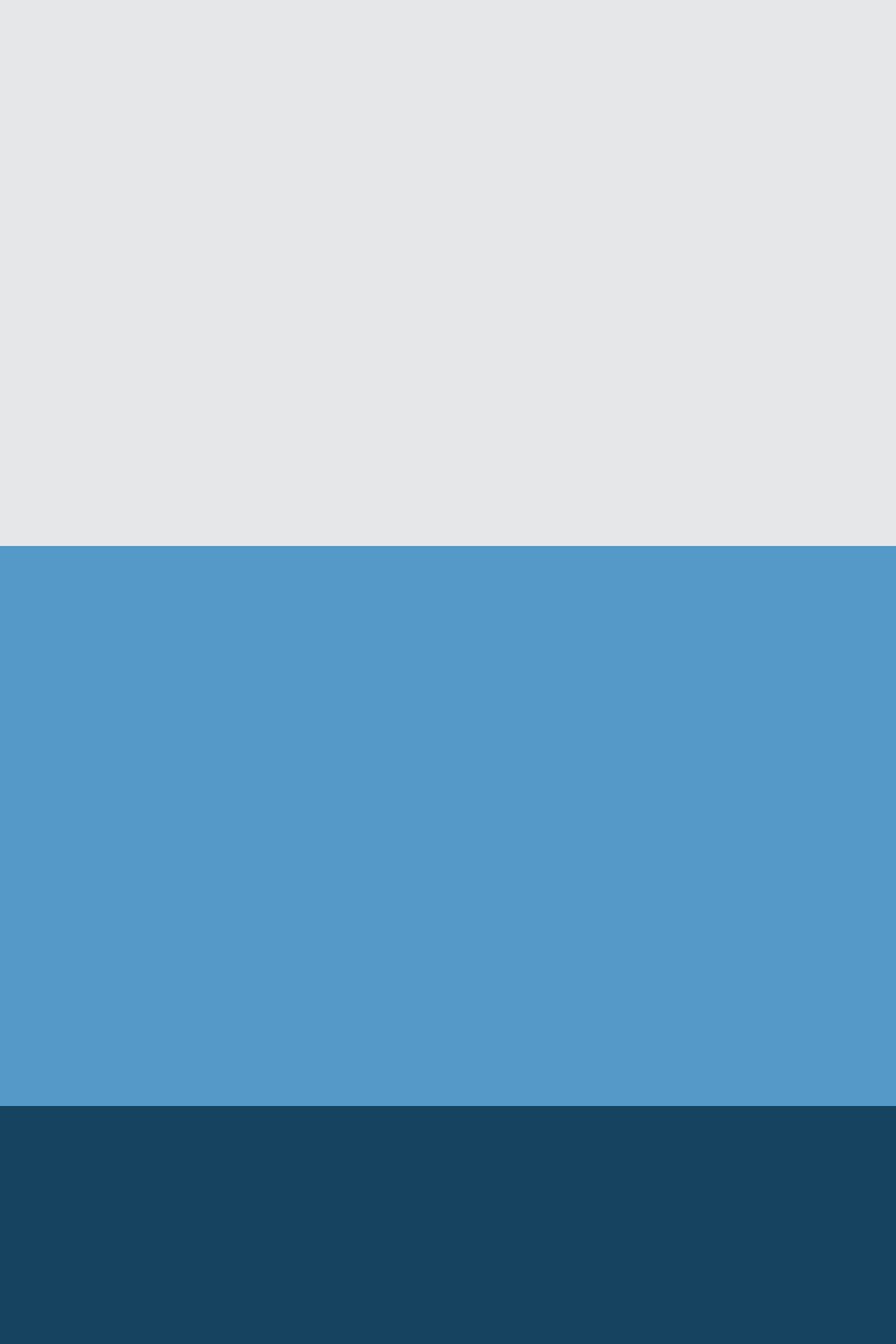
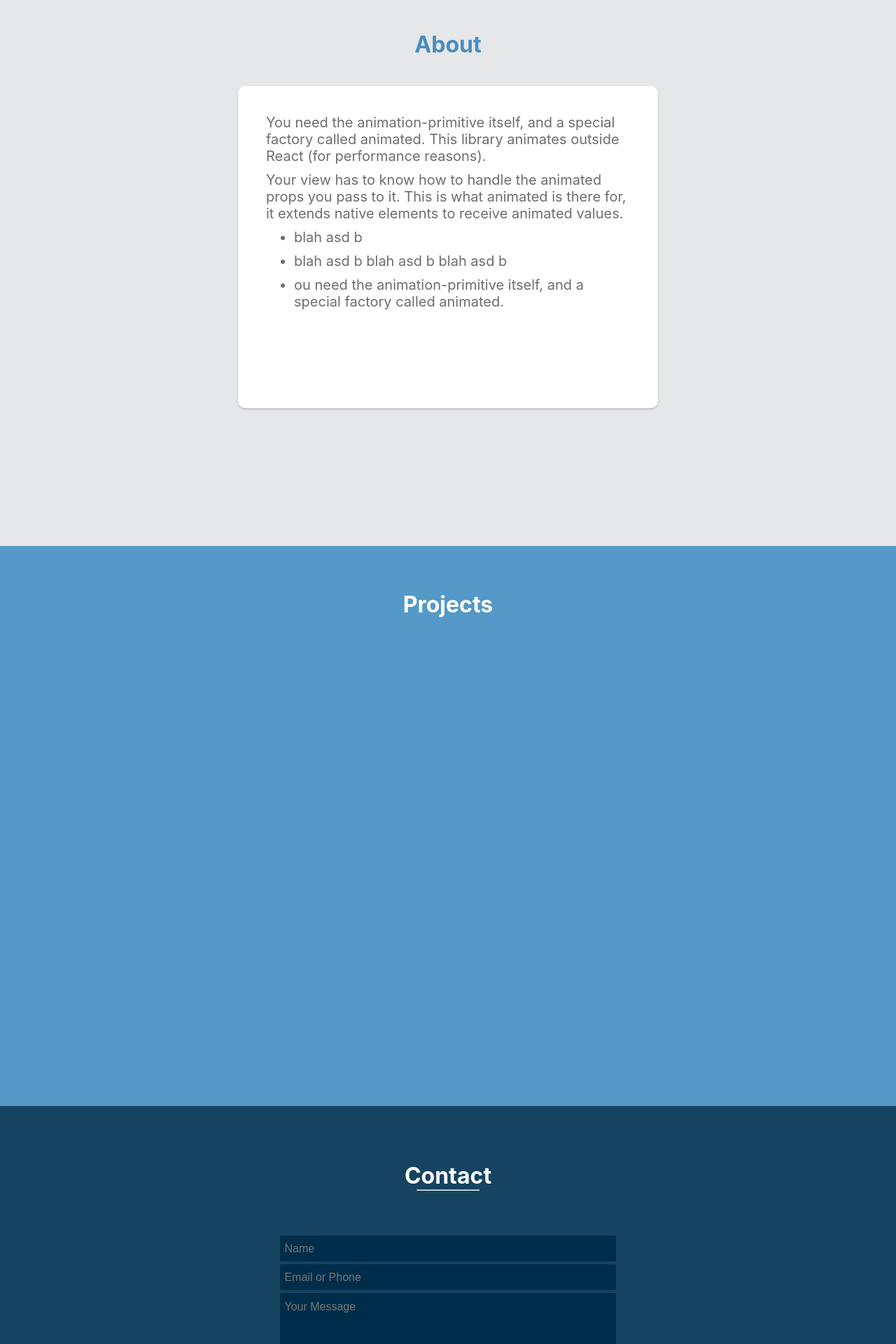
Before and after one commit to vic2019/portfolio-site, a React (Create React App) app: page / in a window 1280 px wide. Shown: the part 820-2740 px from the top of the page at 70% size. Built offline with nearby package versions, Linux system fonts and the light colour scheme.

Commit message:
Added contact form and about-container

```diff
--- a/src/components/About.js
+++ b/src/components/About.js
@@ -2,6 +2,17 @@ import React from 'react';
 
 export default function About() {
   return (
-    <div id='about'/>
+    <div id='about'>
+      <h1>About</h1>
+      <div className='bio-container'>
+      <p>You need the animation-primitive itself, and a special factory called animated. This library animates outside React (for performance reasons). </p>
+      <p>Your view has to know how to handle the animated props you pass to it. This is what animated is there for, it extends native elements to receive animated values.</p>
+      <ul>
+        <li>blah asd b</li>
+        <li>blah asd b blah asd b blah asd b</li>
+        <li>ou need the animation-primitive itself, and a special factory called animated.</li>
+      </ul>
+      </div>
+    </div>
   );
 }
--- a/src/components/Contact.js
+++ b/src/components/Contact.js
@@ -2,6 +2,36 @@ import React from 'react';
 
 export default function Contact() {
   return (
-    <div id='contact'/>
+    <div id='contact'>
+      <h1>Contact</h1>
+      <hr style={{width: '90px', fontWeight: 'bold'}}/>
+      <form className='contact-form'>
+        <input
+          type='text'
+          className='contact-form-name'
+          name='name'
+          placeholder=' Name'
+        /><br/>
+        <input
+          type='text'
+          className='contact-form-email'
+          name='contact'
+          placeholder=' Email or Phone'
+        /><br/>
+        <textarea
+          type='text'
+          className='contact-form-message'
+          name='message'
+          placeholder=' Your Message'
+          rows='7'
+        /><br/>
+        <input
+          className='contact-form-btn'
+          type='button'
+          value='Send'
+          onClick={()=>alert('Send!')}
+        />
+      </form>
+    </div>
   );
 }
--- a/src/components/Nav.js
+++ b/src/components/Nav.js
@@ -5,18 +5,30 @@ import { useSpring, animated } from 'react-spring';
 
 function NavCollapsible ({ isOpen, toggle }) {
   const props = useSpring({
-    top: isOpen? '0vh': '-80vh' // Can't be Number 0; must be Str '0'
+    top: isOpen? '0vh': '-80vh', // Can't be Number 0; must be Str '0'
+    color: isOpen? '#ffffff': '#f5b041',
+    config: {
+      tension: 220,
+      clamp: true
+    }
   })
 
   const scrollTo = (section) => {
     return () => {
-      window.scrollTo(0, document.getElementById(section).offsetTop);
       toggle();
+      try {
+        window.scrollTo({
+          top: document.getElementById(section).offsetTop,
+          behavior: 'smooth'
+        });
+      } catch(err) {
+        window.scrollTo(0, document.getElementById(section).offsetTop);
+      }
     };
   }
 
   return (
-    <animated.div id='nav-collapsible' style={props}>
+    <animated.div className='nav-collapsible' style={props}>
       <div className='nav-cancel'>
         <span className='nav-cancel-hover' onClick={toggle}>{'\u00d7'}</span>
       </div>
@@ -40,8 +52,8 @@ function NavCollapsible ({ isOpen, toggle }) {
 function NavToggle({ toggle }) {
 
   return (
-    <div id='nav-toggle' onClick={toggle}>
-      <img id='nav-icon' src={icon} alt='Menu'/>
+    <div className='nav-toggle' onClick={toggle}>
+      <img className='nav-icon' src={icon} alt='Menu'/>
     </div>
   );
 }
--- a/src/components/Projects.js
+++ b/src/components/Projects.js
@@ -2,6 +2,8 @@ import React from 'react';
 
 export default function Projects() {
   return (
-    <div id='projects'/>
+    <div id='projects'>
+      <h1>Projects</h1>
+    </div>
   );
 }
--- a/src/index.css
+++ b/src/index.css
@@ -7,33 +7,107 @@ body {
   -moz-osx-font-smoothing: grayscale;
 }
 
+body * {
+  margin: 0;
+  box-sizing: border-box;
+}
+
 code {
   font-family: source-code-pro, Menlo, Monaco, Consolas, "Courier New",
     monospace;
 }
 
 #home, #about, #projects, #contact {
-  height: 100vh;
+  min-height: 100vh;
   width: 100%;
+  display: flex;
+  flex-flow: column wrap;
+  align-items: center;
 }
 
 #home {
-  background-color:    #212f3c ;
+  background-color: #1d293d ;
 }
 
 #about {
   background-color:  #e5e7e9 ;
 }
 
+#about h1 {
+  color: #498ebe;
+  margin-top: 8vh;
+}
+
+.bio-container {
+  height: 460px;
+  width: 600px;
+  max-height: 80vh;
+  max-width: 98%;
+  padding: 40px;
+  margin-top: 5vh;
+  margin-bottom: 40px;
+  border-radius: 10px;
+  background-color: white;
+  overflow: scroll;
+  box-shadow: 0 2px 3px 0 rgb(190, 190, 200);
+}
+
+.bio-container * {
+  color: #6e6e6e;
+  font-size: 20px;
+  margin-bottom: 10px;
+}
+
 #projects {
   background-color:  #5499c7 ;
+}
+
+#projects h1 {
+  color: white;
+  margin-top: 8vh;
 }
 
 #contact {
   background-color:  #154360 ;
 }
 
-#nav-toggle {
+#contact h1 {
+  color: white;
+  margin-top: 10vh;
+}
+
+.contact-form * {
+  width: 480px;
+  line-height: 35px;
+  border: none;
+  border-radius: 2px;
+  font-size: 16px;
+  font-family: Arial, Helvetica, sans-serif;
+  color: #dbdbdb;
+  background-color: #002e4a;
+  margin-bottom: 4px;
+}
+
+.contact-form-name {
+  margin-top: 8vh;
+
+}
+
+.contact-form-message {
+  resize: none;
+}
+
+.contact-form-btn {
+  width: 150px;
+}
+
+.contact-form-btn:hover {
+  cursor: pointer;
+  text-shadow: 0 0 8px rgba(255, 255, 255, .7);
+  background-color: #05334f;
+}
+
+.nav-toggle {
   position: fixed;
   top: 27px;
   left: 25px;
@@ -48,18 +122,18 @@ code {
   align-items: center;
 }
 
-#nav-toggle:hover {
+.nav-toggle:hover {
   cursor: pointer;
   box-shadow: 0 0 5px 1px rgba(255, 255, 255, .8);
 }
 
-#nav-icon {
+.nav-icon {
   height: 30px;
   width: 30px;
   filter: invert(100%) opacity(40%);
 }
 
-#nav-collapsible {
+.nav-collapsible {
   position: fixed;
   height: 60vh;
   width: 100%;
@@ -71,7 +145,7 @@ code {
   align-items: stretch;
 }
 
-#nav-collapsible div {
+.nav-collapsible div {
   color: white;
 }
 
@@ -96,9 +170,30 @@ code {
   font-size: 7vh;
 }
 
-@media only screen and (max-width: 425px) {
-  #nav-toggle {
+@media only screen and (max-width: 470px) {
+  .nav-toggle {
     top: 16px;
     left: 15px;
   }
+
+  .bio-container {
+    height: 75vh;
+    width: 98%;
+    padding: 20px;
+    margin-bottom: 20px;
+  }
+
+  .bio-container * {
+    font-size: 22px;
+  }
+
+  .contact-form * {
+    width: 300px;
+    font-size: 22px;
+  }
+
+  .contact-form-btn {
+    width: 150px;
+    font-size: 20px;
+  }
 }
```
